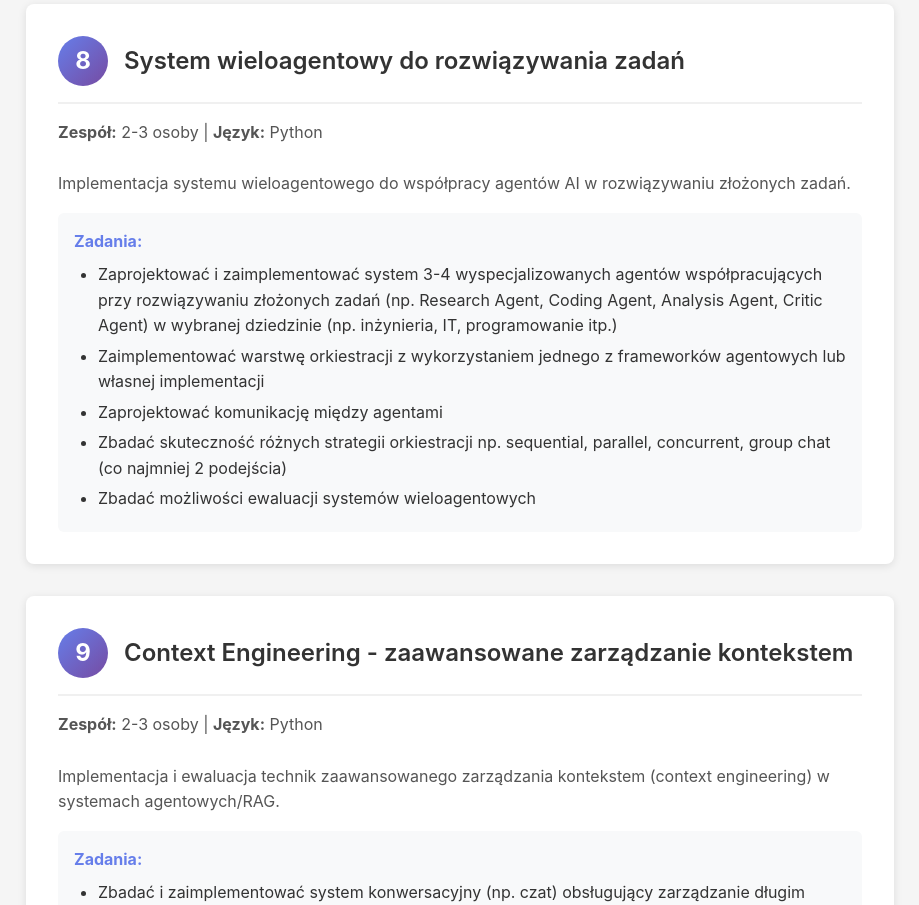
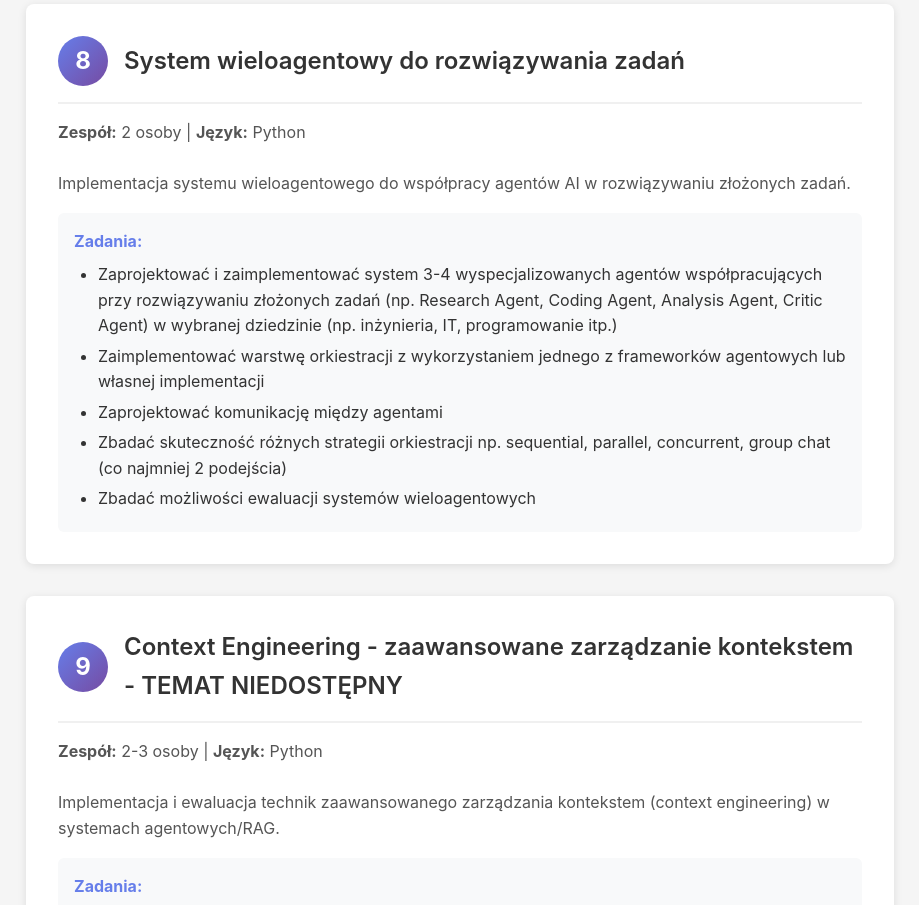
Before and after one commit to norbrtf/nlp-projects, a plain HTML site: page index.html in a window 1280 px wide. Shown: the part 2160-3065 px from the top of the page, without its empty margins (180-1099 px from the left). Drawn offline with Linux system fonts and the light colour scheme.

Commit message:
Update topis and team size

```diff
--- a/index.html
+++ b/index.html
@@ -213,7 +213,7 @@
                 <div class="exercise-title">System hybrydowy Vector RAG + GraphRAG</div>
             </div>
             <div class="exercise-description">
-                <strong>Zespół:</strong> 2-3 osoby | <strong>Język:</strong> Python<br><br>
+                <strong>Zespół:</strong> 2 osoby | <strong>Język:</strong> Python<br><br>
                 Implementacja i ewaluacja hybrydowego systemu wiedzy Vector RAG + GraphRAG - z wykorzystaniem grafów wiedzy.
             </div>
             <div class="requirements">
@@ -238,7 +238,7 @@
                 <div class="exercise-title">System wieloagentowy do rozwiązywania zadań</div>
             </div>
             <div class="exercise-description">
-                <strong>Zespół:</strong> 2-3 osoby | <strong>Język:</strong> Python<br><br>
+                <strong>Zespół:</strong> 2 osoby | <strong>Język:</strong> Python<br><br>
                 Implementacja systemu wieloagentowego do współpracy agentów AI w rozwiązywaniu złożonych zadań.
             </div>
             <div class="requirements">
@@ -256,7 +256,7 @@
         <div class="exercise">
             <div class="exercise-header">
                 <div class="exercise-number">9</div>
-                <div class="exercise-title">Context Engineering - zaawansowane zarządzanie kontekstem</div>
+                <div class="exercise-title">Context Engineering - zaawansowane zarządzanie kontekstem - TEMAT NIEDOSTĘPNY</div>
             </div>
             <div class="exercise-description">
                 <strong>Zespół:</strong> 2-3 osoby | <strong>Język:</strong> Python<br><br>
```
